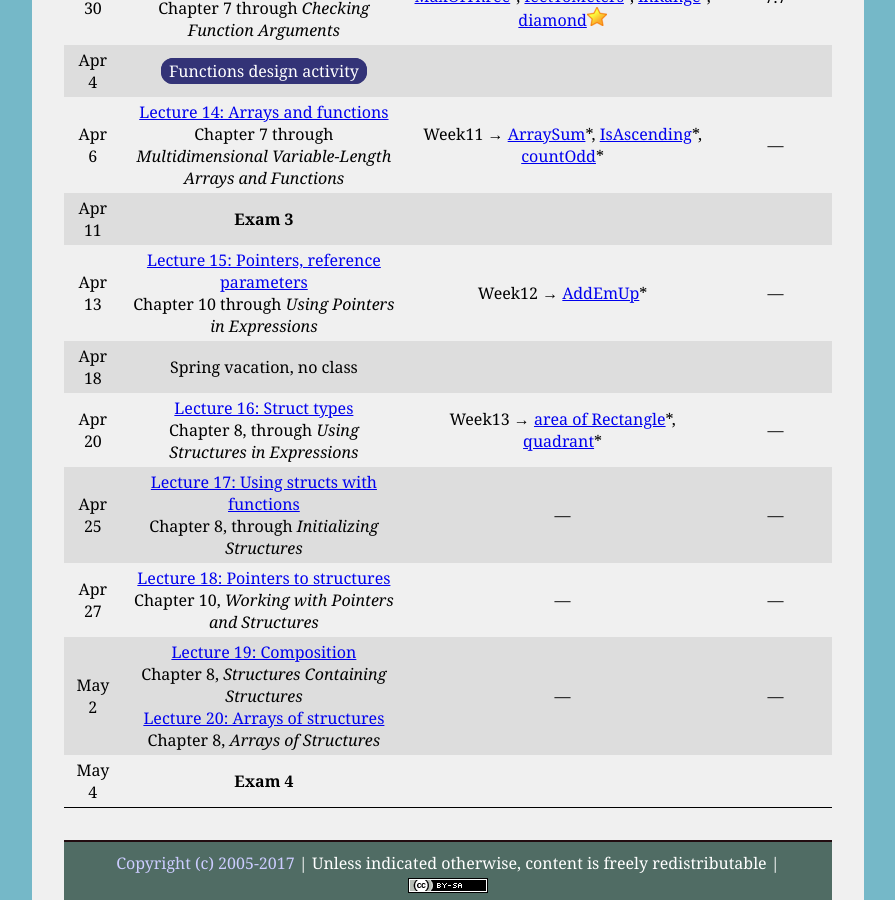
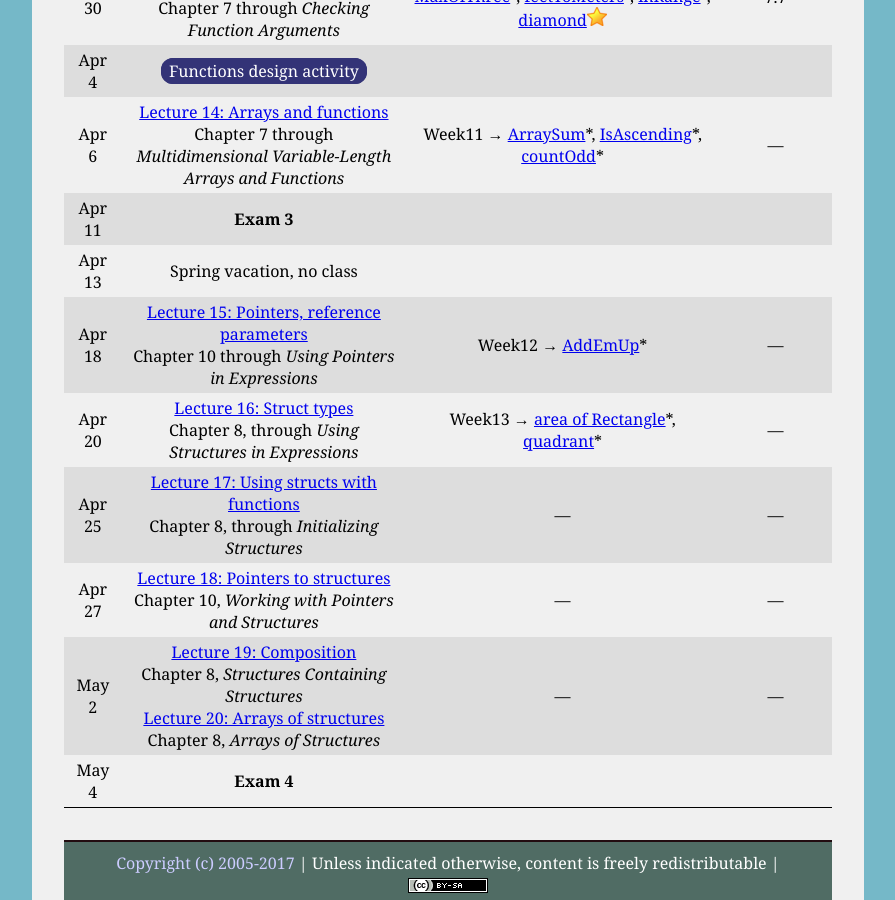
Before and after one commit to ycpcs/cs101-spring2017, a Jekyll site: the page built from schedule.md, in a window 1280 px wide and 900 px high, scrolled down 1916 px. Shown: the whole window, without its empty margins (192-1087 px from the left). Built offline with Jekyll 4.4.1, drawn with Linux system fonts in a browser that asks for light colours.

Commit message:
fixed dates

```diff
--- a/schedule.md
+++ b/schedule.md
@@ -38,8 +38,8 @@ Mar 30 | [Lecture 13: Functions that return a value](lectures/lecture13.html)<br
 Apr 4 | <span class="activity">Functions design activity</span>
 Apr 6 | [Lecture 14: Arrays and functions](lectures/lecture14.html)<br>Chapter 7 through *Multidimensional Variable-Length Arrays and Functions* | Week11 &rarr; [ArraySum](https://cs.ycp.edu/cloudcoder/#exercise?c=15,p=503)\*, [IsAscending](https://cs.ycp.edu/cloudcoder/#exercise?c=15,p=505)\*, [countOdd](https://cs.ycp.edu/cloudcoder/#exercise?c=15,p=504)\* | &mdash;
 Apr 11 | **Exam 3**
-Apr 13 | [Lecture 15: Pointers, reference parameters](lectures/lecture15.html)<br>Chapter 10 through *Using Pointers in Expressions* | Week12 &rarr; [AddEmUp](https://cs.ycp.edu/cloudcoder/#exercise?c=15,p=508)\* | &mdash;
-Apr 18 | Spring vacation, no class
+Apr 13 | Spring vacation, no class
+Apr 18 | [Lecture 15: Pointers, reference parameters](lectures/lecture15.html)<br>Chapter 10 through *Using Pointers in Expressions* | Week12 &rarr; [AddEmUp](https://cs.ycp.edu/cloudcoder/#exercise?c=15,p=508)\* | &mdash;
 Apr 20 | [Lecture 16: Struct types](lectures/lecture16.html)<br>Chapter 8, through *Using Structures in Expressions* | Week13 &rarr; [area of Rectangle](https://cs.ycp.edu/cloudcoder/#exercise?c=15,p=509)\*, [quadrant](https://cs.ycp.edu/cloudcoder/#exercise?c=15,p=535)\* | &mdash;
 Apr 25 | [Lecture 17: Using structs with functions](lectures/lecture17.html)<br>Chapter 8, through *Initializing Structures* | &mdash; | &mdash;
 Apr 27 | [Lecture 18: Pointers to structures](lectures/lecture18.html)<br>Chapter 10, *Working with Pointers and Structures* | &mdash; | &mdash;
```
